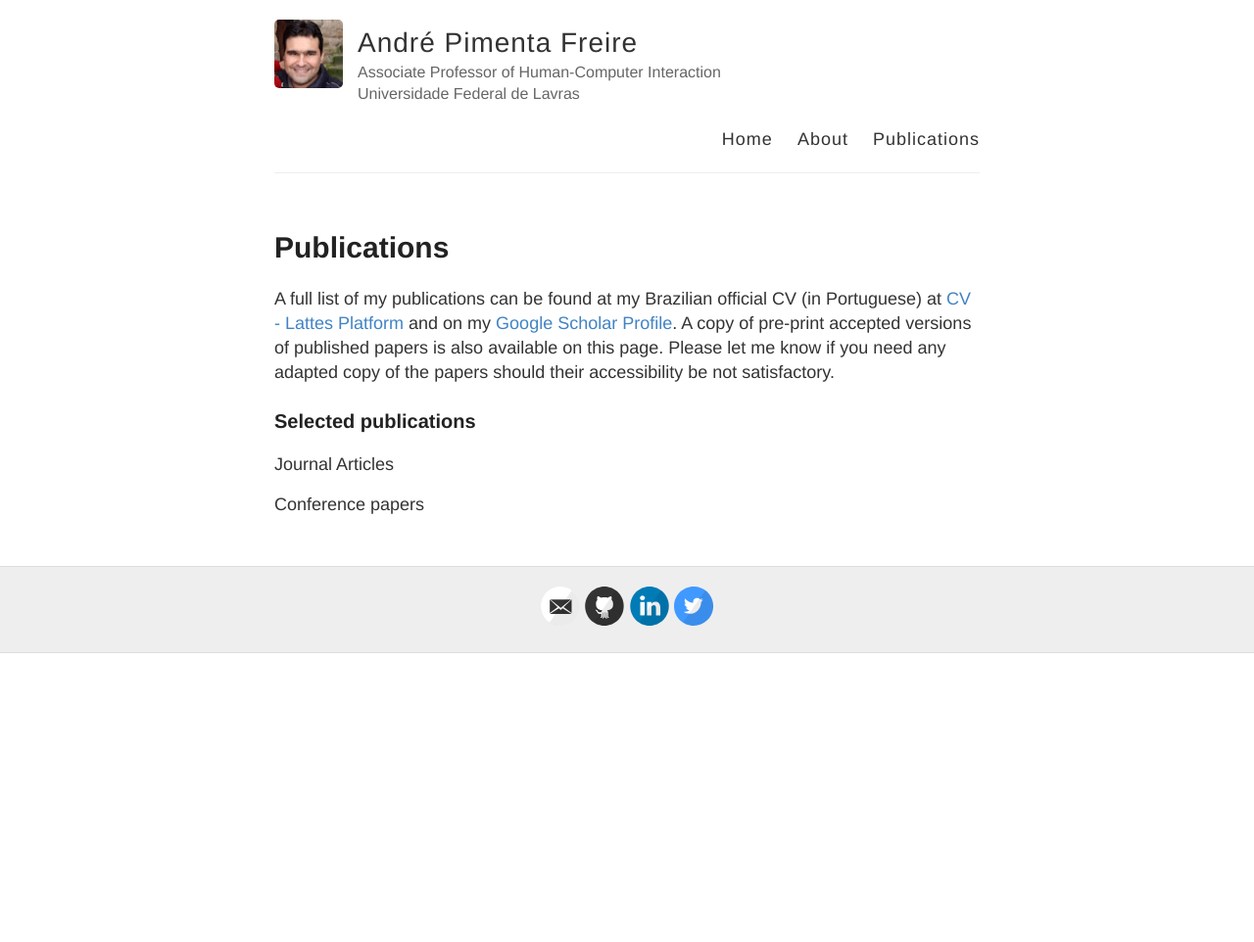
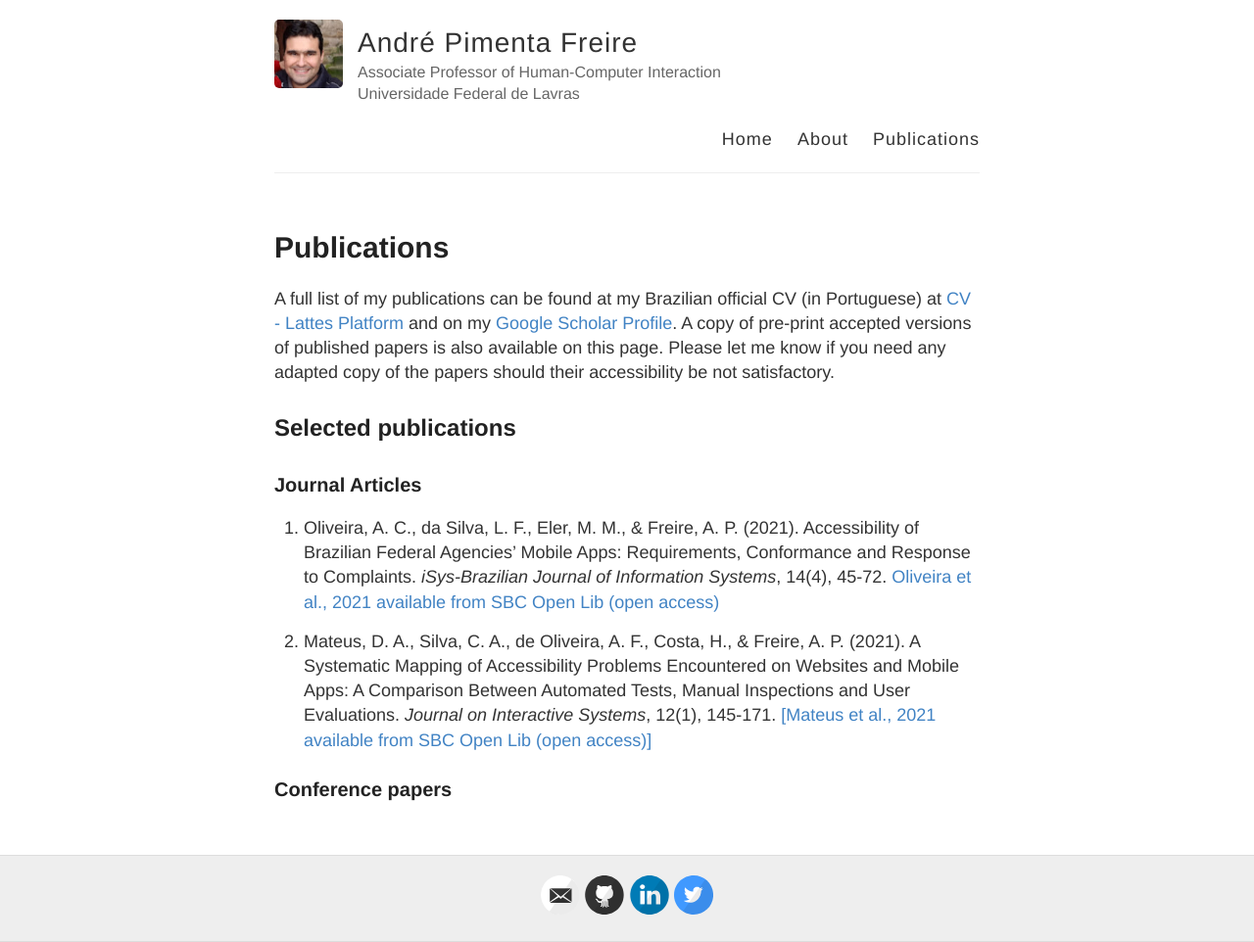
Before and after one commit to apfreire/apfreire.github.io, a Jekyll site: the page built from publications.md, in a window 1280 px wide. Shown: the whole page at 98% size. Built offline with Jekyll 4.4.1, drawn with Linux system fonts in a browser that asks for light colours; before the commit the page ends 900 px from its top, so only the background shows below that.

Commit message:
Update publications.md

```diff
--- a/publications.md
+++ b/publications.md
@@ -8,8 +8,12 @@ A full list of my publications can be found at my Brazilian official CV (in Port
 and on my [Google Scholar Profile](https://scholar.google.com/citations?user=8NrStEEAAAAJ&hl=en). A copy of pre-print accepted versions of published papers is
 also available on this page.  Please let me know if you need any adapted copy of the papers should their accessibility be not satisfactory.
 
-### Selected publications
+## Selected publications
 
-Journal Articles
+### Journal Articles
 
-Conference papers
+1. Oliveira, A. C., da Silva, L. F., Eler, M. M., & Freire, A. P. (2021). Accessibility of Brazilian Federal Agencies' Mobile Apps: Requirements, Conformance and Response to Complaints. *iSys-Brazilian Journal of Information Systems*, 14(4), 45-72. [Oliveira et al., 2021 available from SBC Open Lib (open access)](https://sol.sbc.org.br/journals/index.php/isys/article/download/2016/1888)
+
+2. Mateus, D. A., Silva, C. A., de Oliveira, A. F., Costa, H., & Freire, A. P. (2021). A Systematic Mapping of Accessibility Problems Encountered on Websites and Mobile Apps: A Comparison Between Automated Tests, Manual Inspections and User Evaluations. *Journal on Interactive Systems*, 12(1), 145-171. [[Mateus et al., 2021 available from SBC Open Lib (open access)]](https://sol.sbc.org.br/journals/index.php/jis/article/view/1778)
+
+### Conference papers
```
